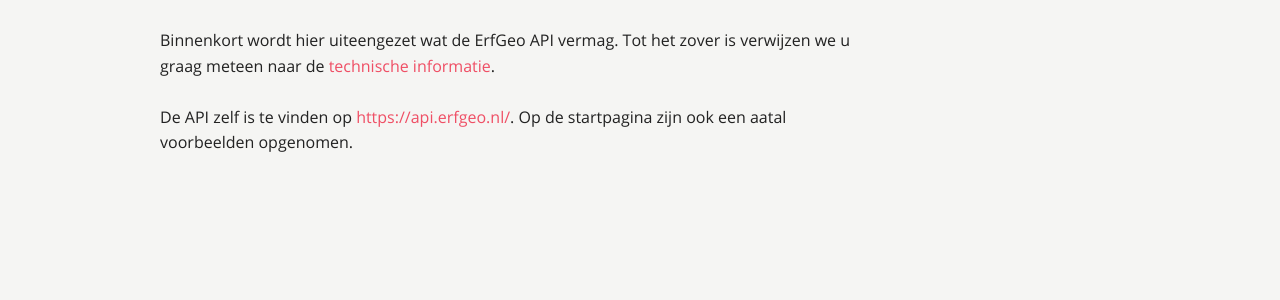
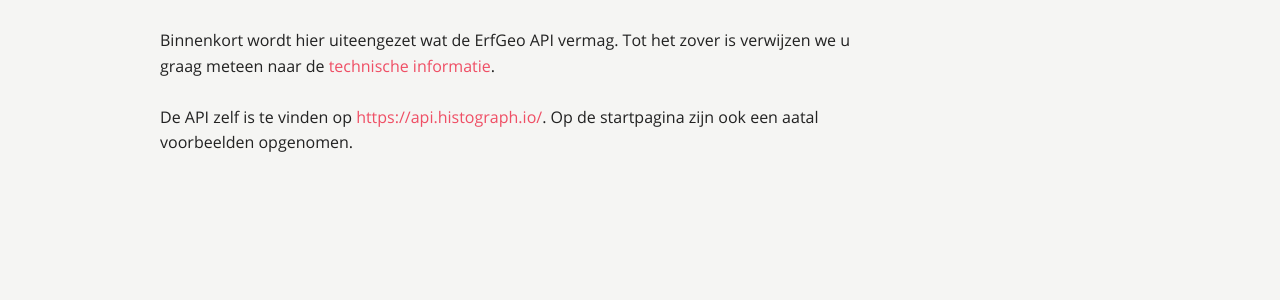
Before and after one commit to erfgoed-en-locatie/erfgoed-en-locatie.github.io, a Jekyll site: the page built from _tools/api.md, in a window 1280 px wide. Shown: the part 130-430 px from the top of the page. Built offline with Jekyll 4.4.1, drawn with Linux system fonts in a browser that asks for light colours; a script that is not in the unit is left out; some of the changed lines change nothing that is shown.

Commit message:
right api url

```diff
--- a/_tools/api.md
+++ b/_tools/api.md
@@ -6,4 +6,4 @@
 
 Binnenkort wordt hier uiteengezet wat de ErfGeo API vermag. Tot het zover is verwijzen we u graag meteen naar de [technische informatie](https://github.com/histograph/api).
 
-De API zelf is te vinden op [https://api.erfgeo.nl/](https://api.erfgeo.nl/). Op de startpagina zijn ook een aatal voorbeelden opgenomen.
+De API zelf is te vinden op [https://api.histograph.io/](https://api.histograph.io/). Op de startpagina zijn ook een aatal voorbeelden opgenomen.
```
